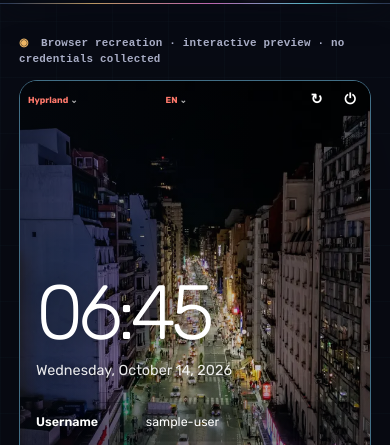
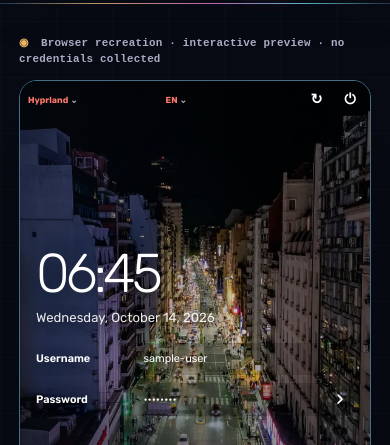
Before and after one commit to HorneroOS/website, an Astro site: page /greeter in a window 390 px wide. Shown: the part 91-536 px from the top of the page. Built offline with nearby package versions, Linux system fonts and the light colour scheme; Astro itself is replaced by a stand-in of ours; a web font is replaced by a local one.

Commit message:
fix(website): prevent greeter preview overlap on mobile (#109)

```diff
--- a/src/pages/greeter.astro
+++ b/src/pages/greeter.astro
@@ -1323,15 +1323,27 @@ const description =
     }
     .login-scene {
       left: 1rem;
-      top: 49%;
+      top: 38%;
       width: calc(100% - 2rem);
-      transform: translateY(-10%);
+      transform: none;
     }
     .clock {
-      font-size: clamp(4.8rem, 18vw, 6.5rem);
+      font-size: clamp(3rem, 14vw, 4rem);
+    }
+    .date {
+      margin-top: 0.4rem;
+      font-size: 0.82rem;
     }
     .login-card {
-      margin-top: 1.2rem;
+      margin-top: 0.8rem;
+    }
+    .sample-row {
+      min-height: 2.2rem;
+      font-size: 0.68rem;
+    }
+    .sample-field {
+      min-height: 2rem;
+      padding-inline: 0.65rem;
     }
     .scene-label {
       left: 1rem;
```
